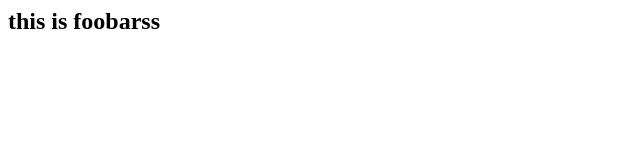
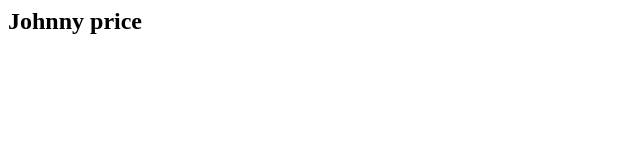
Before and after one commit to Jprice305/foobarss, a plain HTML site: page index.html in a window 1280 px wide. Shown: the full height of the page, 0-640 px from the left. Drawn offline with Linux system fonts and the light colour scheme.

Commit message:
updated h2

```diff
--- a/index.html
+++ b/index.html
@@ -6,6 +6,6 @@
   <title>foobarss</title>
 </head>
 <body>
-  <h2>this is foobarss</h2>
+  <h2>Johnny price</h2>
 </body>
 </html>
```
